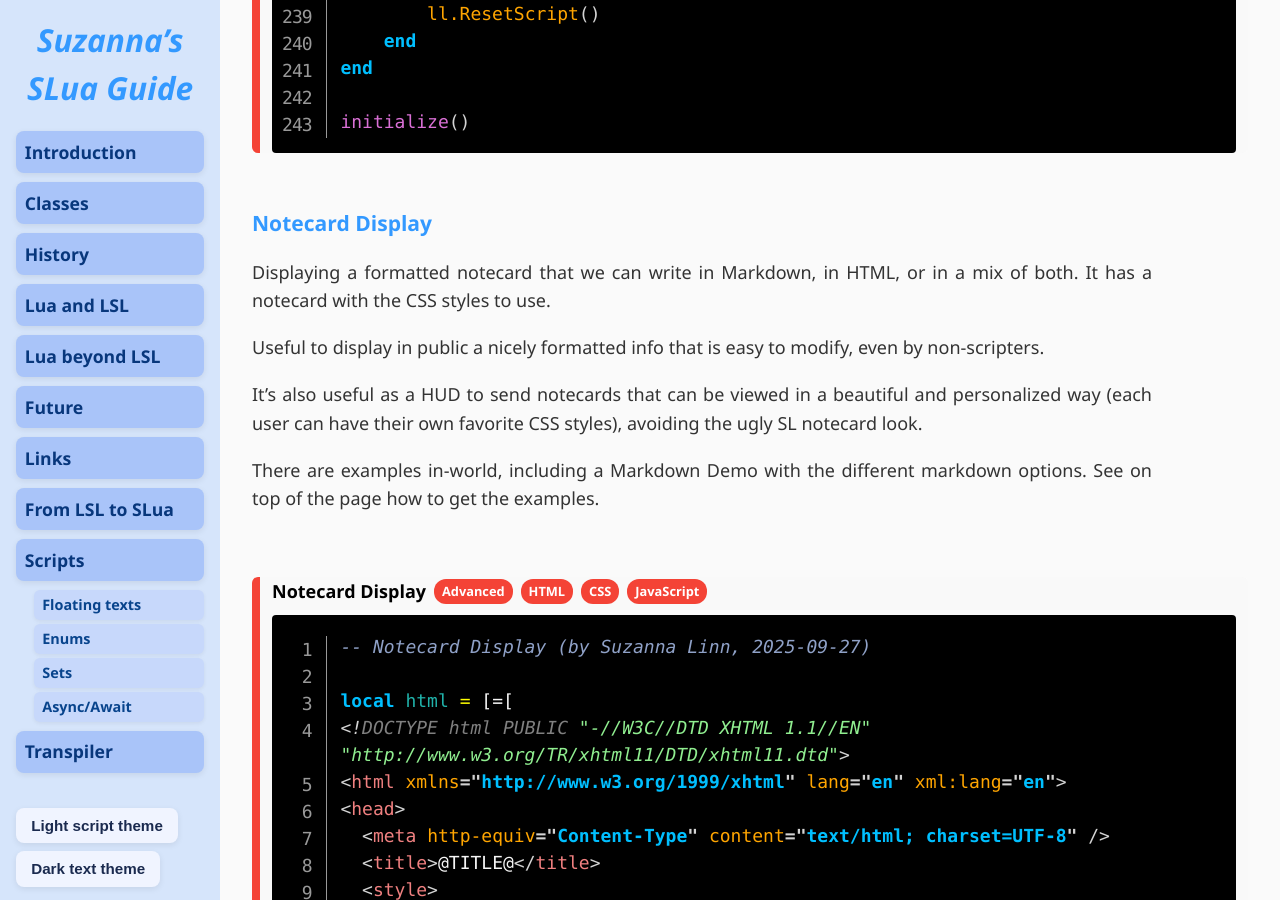
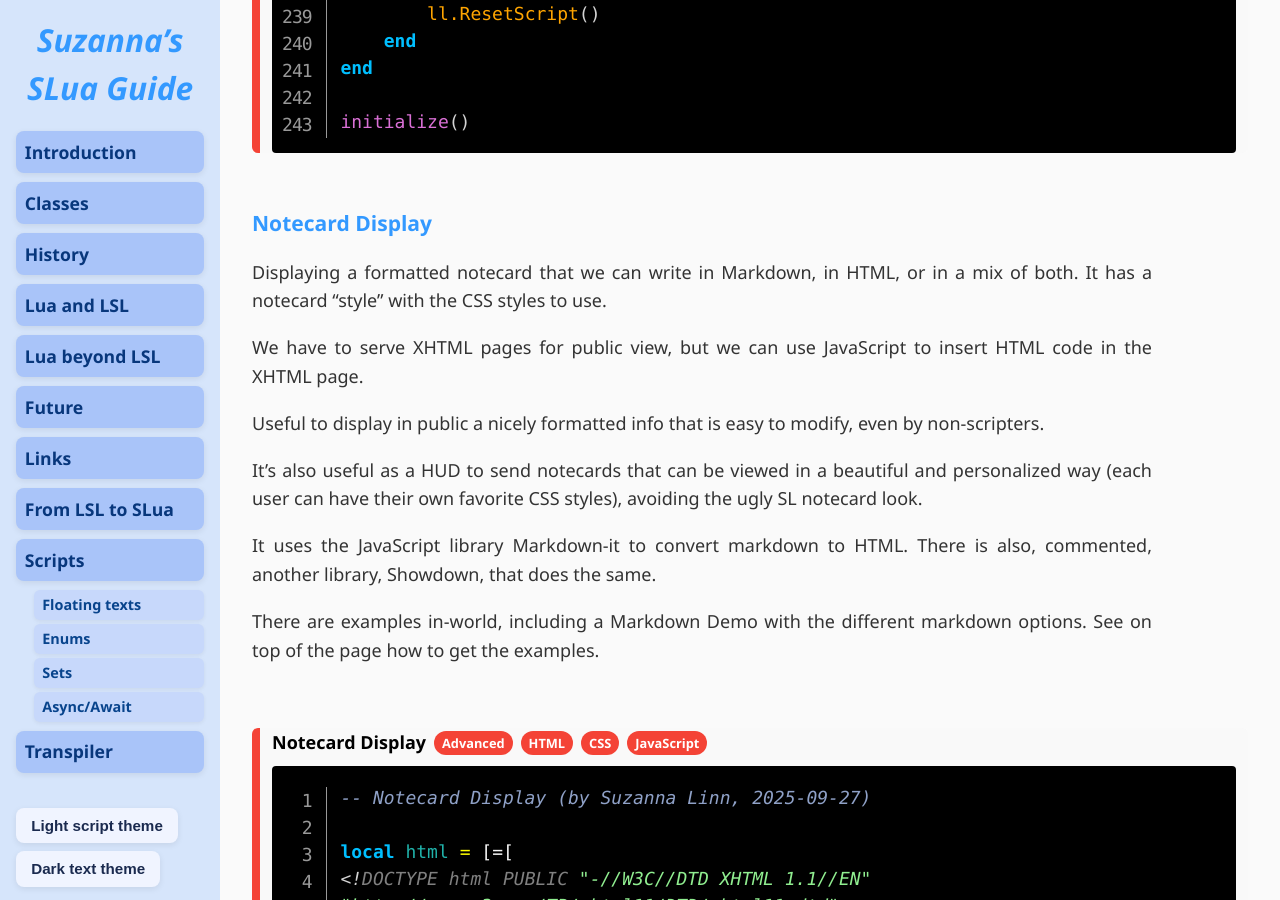
Before and after one commit to Suzanna-Linn/slua, a Jekyll site: the page built from docs/scripts-web2.md, in a window 1280 px wide and 900 px high, scrolled down 14772 px. Built offline with Jekyll 4.4.1, drawn with Linux system fonts in a browser that asks for light colours; nearby versions of some CDN libraries; comment, search, counter and statistics services are not loaded.

Commit message:
Update scripts-web2.md

```diff
--- a/docs/scripts-web2.md
+++ b/docs/scripts-web2.md
@@ -546,11 +546,15 @@ initialize(){% endcapture %}
 
 ### Notecard Display
 
-Displaying a formatted notecard that we can write in Markdown, in HTML, or in a mix of both. It has a notecard with the CSS styles to use.
+Displaying a formatted notecard that we can write in Markdown, in HTML, or in a mix of both. It has a notecard "style" with the CSS styles to use.
+
+We have to serve XHTML pages for public view, but we can use JavaScript to insert HTML code in the XHTML page.
 
 Useful to display in public a nicely formatted info that is easy to modify, even by non-scripters.
 
 It's also useful as a HUD to send notecards that can be viewed in a beautiful and personalized way (each user can have their own favorite CSS styles), avoiding the ugly SL notecard look.
+
+It uses the JavaScript library Markdown-it to convert markdown to HTML. There is also, commented, another library, Showdown, that does the same.
 
 There are examples in-world, including a Markdown Demo with the different markdown options. See on top of the page how to get the examples.
 
```
